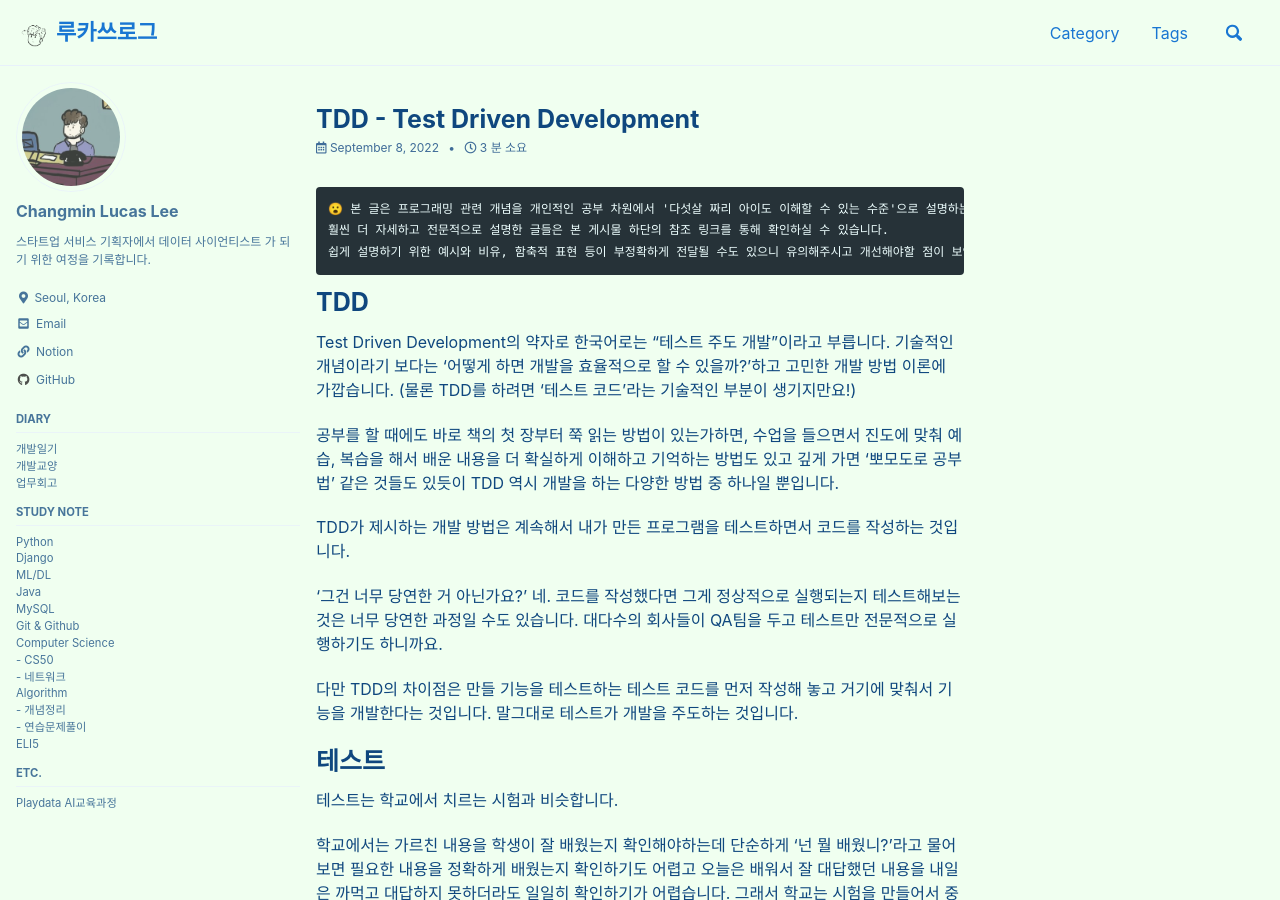
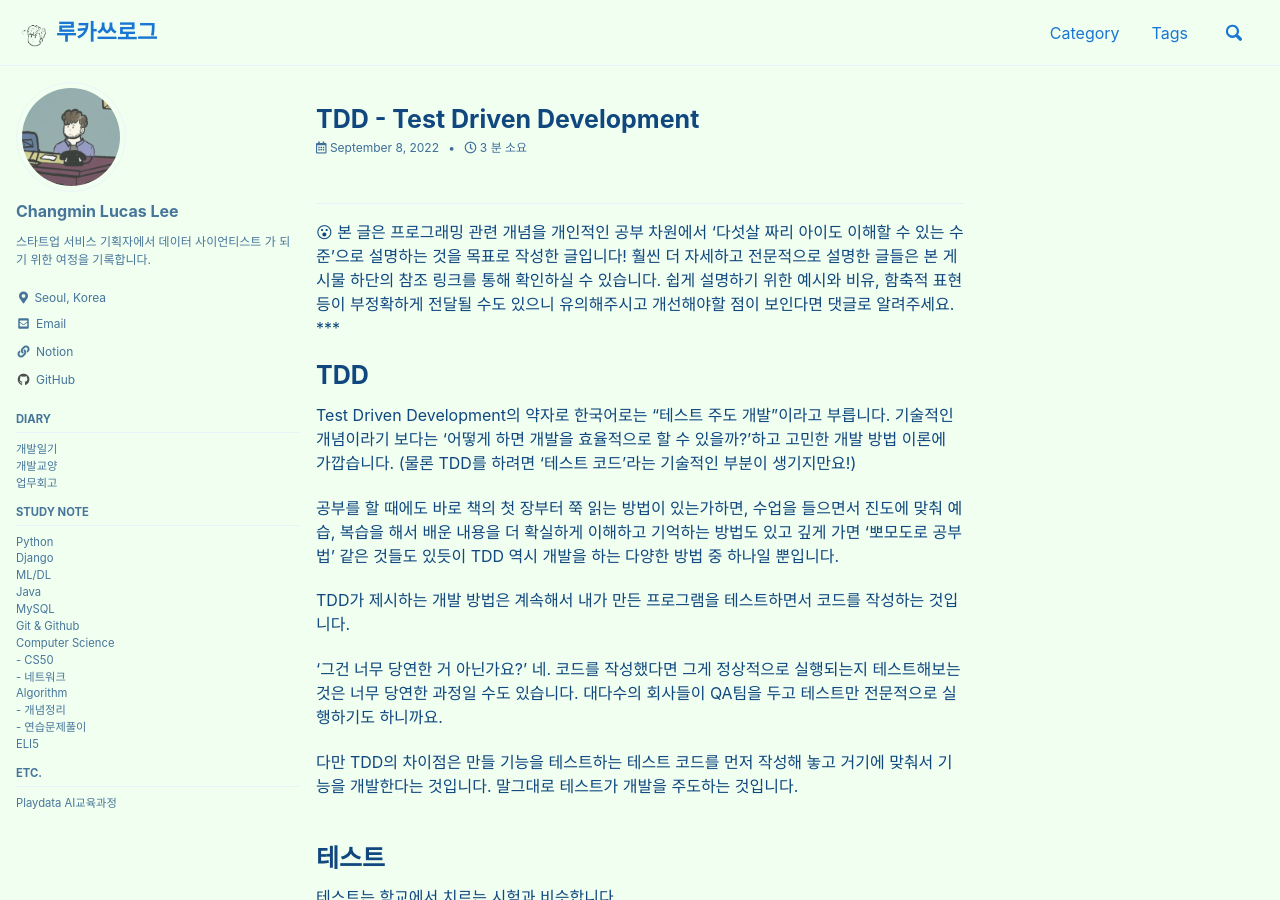
Before and after one commit to lucathree/lucathree.github.io, a Jekyll site: the page built from _posts/2022/2022-09-08-TDD.md, in a window 1280 px wide and 900 px high. Built offline with Jekyll 4.4.1, drawn with Linux system fonts in a browser that asks for light colours; cached includes are drawn as plain includes; comment, search, counter and statistics services are not loaded.

Commit message:
TDD post fix

````diff
--- a/_posts/2022/2022-09-08-TDD.md
+++ b/_posts/2022/2022-09-08-TDD.md
@@ -13,12 +13,13 @@ tags:
 ---
 
 
-```
-😮 본 글은 프로그래밍 관련 개념을 개인적인 공부 차원에서 '다섯살 짜리 아이도 이해할 수 있는 수준'으로 설명하는 것을 목표로 작성한 글입니다!
+***
+😮
+본 글은 프로그래밍 관련 개념을 개인적인 공부 차원에서 '다섯살 짜리 아이도 이해할 수 있는 수준'으로 설명하는 것을 목표로 작성한 글입니다!
 훨씬 더 자세하고 전문적으로 설명한 글들은 본 게시물 하단의 참조 링크를 통해 확인하실 수 있습니다.
 쉽게 설명하기 위한 예시와 비유, 함축적 표현 등이 부정확하게 전달될 수도 있으니 유의해주시고 개선해야할 점이 보인다면 댓글로 알려주세요.
-```
-
+***
+<br/>
 
 # TDD
 Test Driven Development의 약자로 한국어로는 "테스트 주도 개발"이라고 부릅니다.
@@ -32,7 +33,7 @@ TDD가 제시하는 개발 방법은 계속해서 내가 만든 프로그램을
 네. 코드를 작성했다면 그게 정상적으로 실행되는지 테스트해보는 것은 너무 당연한 과정일 수도 있습니다. 대다수의 회사들이 QA팀을 두고 테스트만 전문적으로 실행하기도 하니까요.
 
 다만 TDD의 차이점은 만들 기능을 테스트하는 테스트 코드를 먼저 작성해 놓고 거기에 맞춰서 기능을 개발한다는 것입니다. 말그대로 테스트가 개발을 주도하는 것입니다.
-
+<br/>
 
 
 # 테스트
@@ -47,7 +48,7 @@ TDD에서의 테스트도 같은 역할을 합니다.
 그리고 테스트는 확인하고자 하는 기능의 범위나 목표에 따라 가장 보편적으로 이루어지는 단위(Unit) 테스트부터 Function, Integration, Component, Smoke, E2E, Performance 테스트 등 다양하게 존재합니다.
 
 순서는 테스트를 위한 문제를 내고, 문제를 풀 수 있는 최소한의 코드를 작성하고, 작성한 코드가 문제를 잘 풀면 그 다음에 코드를 개선시키는 과정으로 진행합니다. 이 순서를 각각 Red, Green, Blue 단계라고도 합니다.
-
+<br/>
 
 
 # 장점
@@ -57,7 +58,7 @@ TDD의 장점은 빠르게 프로그램의 문제점을 파악하고 개선시
 작성해 놓은 테스트코드를 잘 유지하고 관리하기만 한다면 테스트 실행만으로 문제가 어디에서 발생하는지 확인하기가 쉬워지기 때문에 디버깅에 들어가는 시간이 줄어들고, 반복해서 문제가 생기는 부분들을 확인해가면서 프로그램을 보완한다면 문제가 터지고 나서야 급하게 해당 부분만 겨우 고치는 방식보다 훨씬 더 안정적인 결과물을 만들 수 있을 겁니다.
 
 게다가 개발자의 입장에서는 테스트 코드를 작성하면서 미리 어떤 기능을 만들 것인지 정리하고, 예외사항들을 생각해 볼 수 있기 때문에 설계 시간을 줄일 수도 있습니다.
-
+<br/>
 
 
 # 단점
@@ -69,7 +70,7 @@ TDD의 단점은 개발 속도가 느려질 수 있다는 것입니다.
 모든 '방법론'이 그러하듯 이상적인 상황에서는 기대하는 장점들을 얻을 수 있지만 그렇지 못한 상황에서는 도입하는데 시행착오를 겪고 오히려 단점만 크게 부각될 수 있습니다.
 
 TDD를 도입하기 위해서 테스트 코드 작성 방법에 대해서도 배우고 고민해야하고 회사라면 개인뿐만 아니라 팀원들이 다함께 노력해야 하는데 빠르게 성과를 내는 것이 중요한 환경이라면 오히려 원하는 목표에 도달하기까지 걸리는 시간을 늦출 수도 있게 되는 것이죠.
-
+<br/>
 
 
 # 결론
````
Also changed, not shown: _pages/study-notes/eli5.md (+2 -2 lines).
